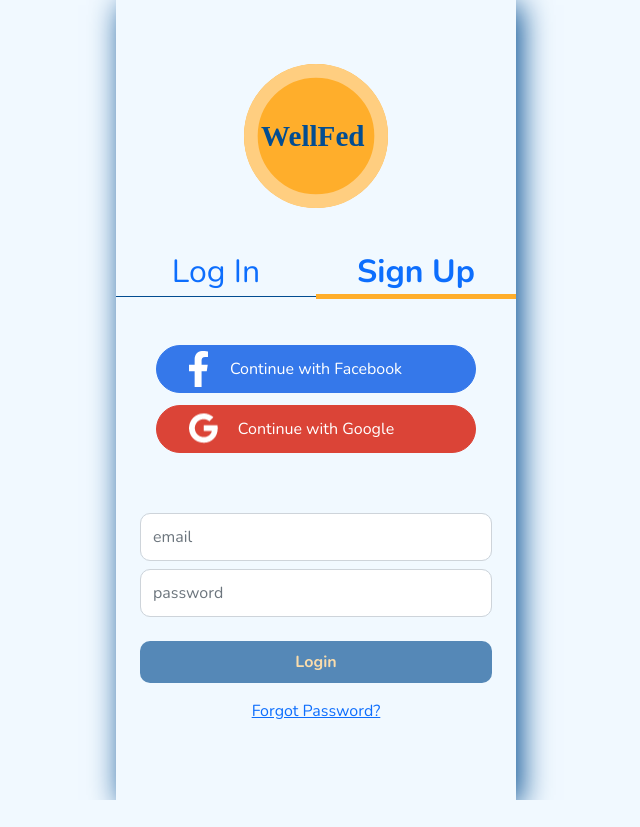
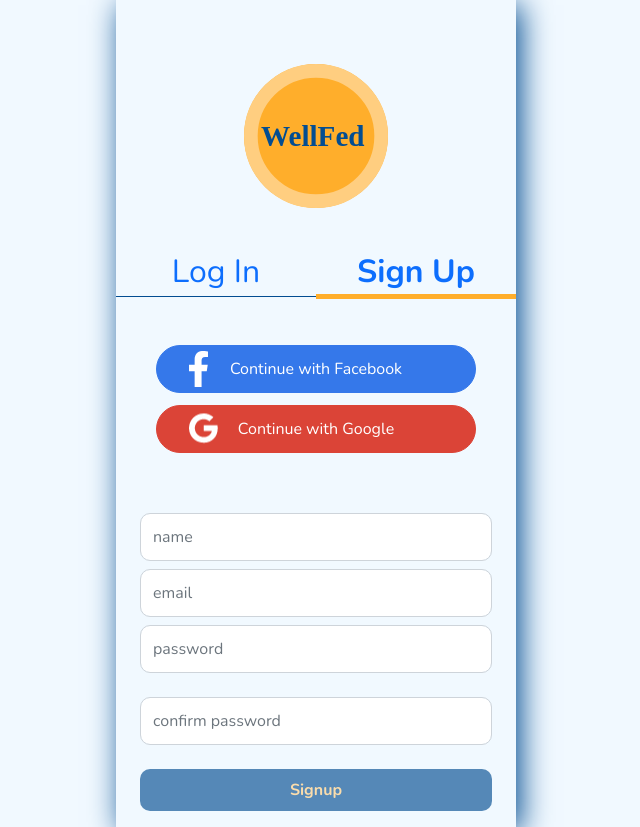
Before and after one commit to DiceBlackEnigma/wellfed, a React (Create React App) app: page / in a window 1280 px wide. Both pictures are taken after a click on the link "Sign Up". Shown: the whole page, without its empty margins (324-964 px from the left). Before the commit the page ends 800 px from the top, so only its background shows below. Built offline with nearby package versions, Linux system fonts and the light colour scheme.

Commit message:
update signup page

```diff
--- a/src/components/Login/Login.js
+++ b/src/components/Login/Login.js
@@ -55,12 +55,20 @@ export const Login = props => {
           </div>
 
           <div className={`w-100 px-4`}>
-            <form onSubmit={loginClickHandler}>
+            <form onSubmit={loginClickHandler} className={`${!activeClass ? classes.active : ''}`}>
               <input onChange={onChangeEmailHandler} type="email" name="email" id="email" className={'form-control mb-2'} placeholder="email"/>
               <input onChange={onChangePasswordHandler} type="password" name="password" id="password" className={'form-control mb-4'} placeholder="password"/>
               <button className={'btn primary-btn w-100 mb-3'} disabled={!formValid}>Login</button>
+              <a href="#">Forgot Password?</a>
             </form>
-            <a href="#">Forgot Password?</a>
+
+            <form  className={`${classes.loginForm} ${activeClass ? classes.active : ''}`}>
+              <input onChange={onChangeEmailHandler} type="text" name="name" id="name" className={'form-control mb-2'} placeholder="name"/>
+              <input onChange={onChangeEmailHandler} type="email" name="signup-email" id="signup-email" className={'form-control mb-2'} placeholder="email"/>
+              <input onChange={onChangePasswordHandler} type="password" name="signup-password" id="signup-password" className={'form-control mb-4'} placeholder="password"/>
+              <input onChange={onChangePasswordHandler} type="password" name="signup-password" id="signup-password" className={'form-control mb-4'} placeholder="confirm password"/>
+              <button className={'btn primary-btn w-100 mb-3'} disabled={!formValid}>Signup</button>
+            </form>
           </div>
         </div>
       </div>
--- a/src/components/Login/Login.module.css
+++ b/src/components/Login/Login.module.css
@@ -34,6 +34,14 @@
 
 .Login nav a.active {
     font-weight: bold;
+}
+
+.Login form.active {
+    display:block;
+}
+
+.Login form {
+    display:none;
 }
 
 .Login .socialMediaSignupWrapper button {
```
